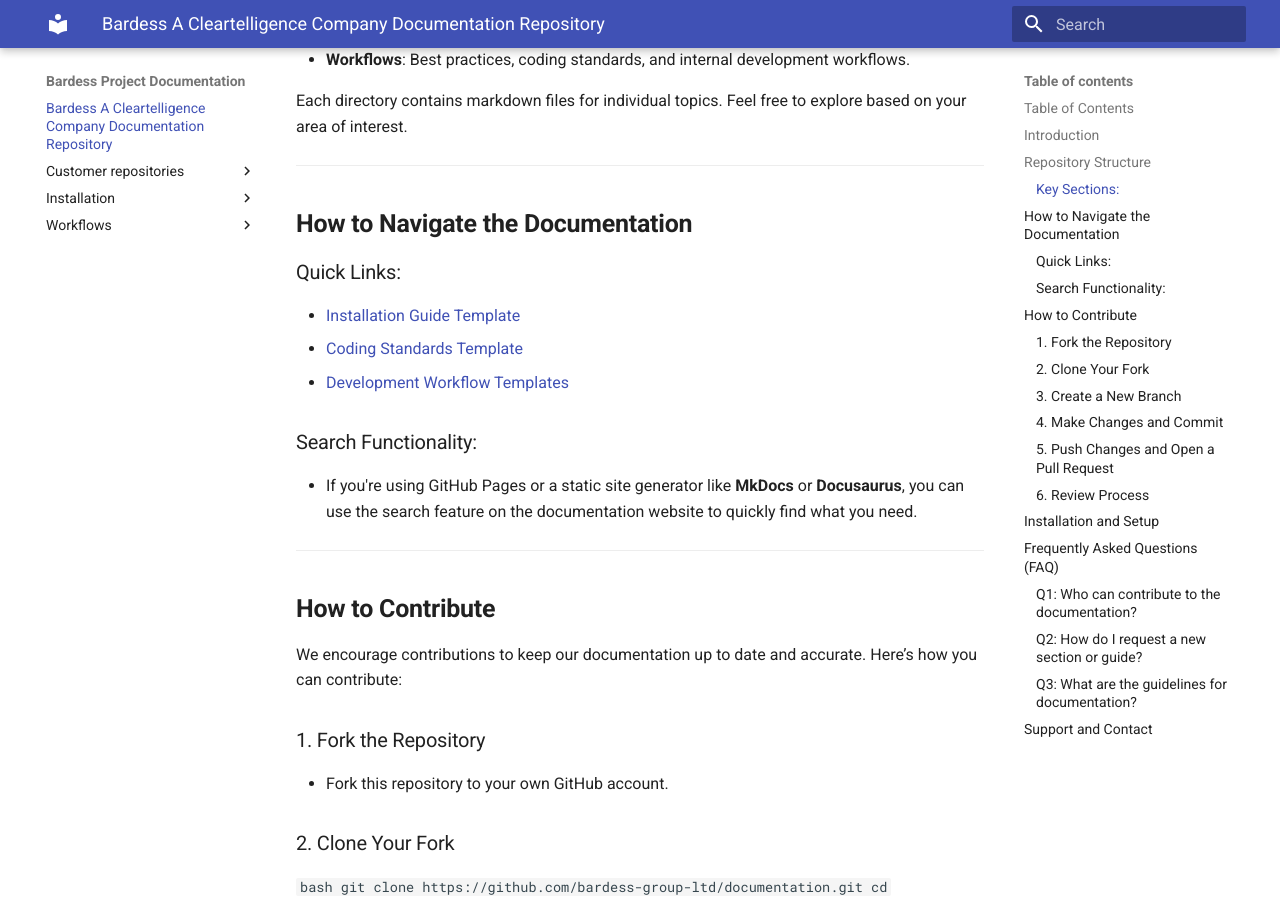
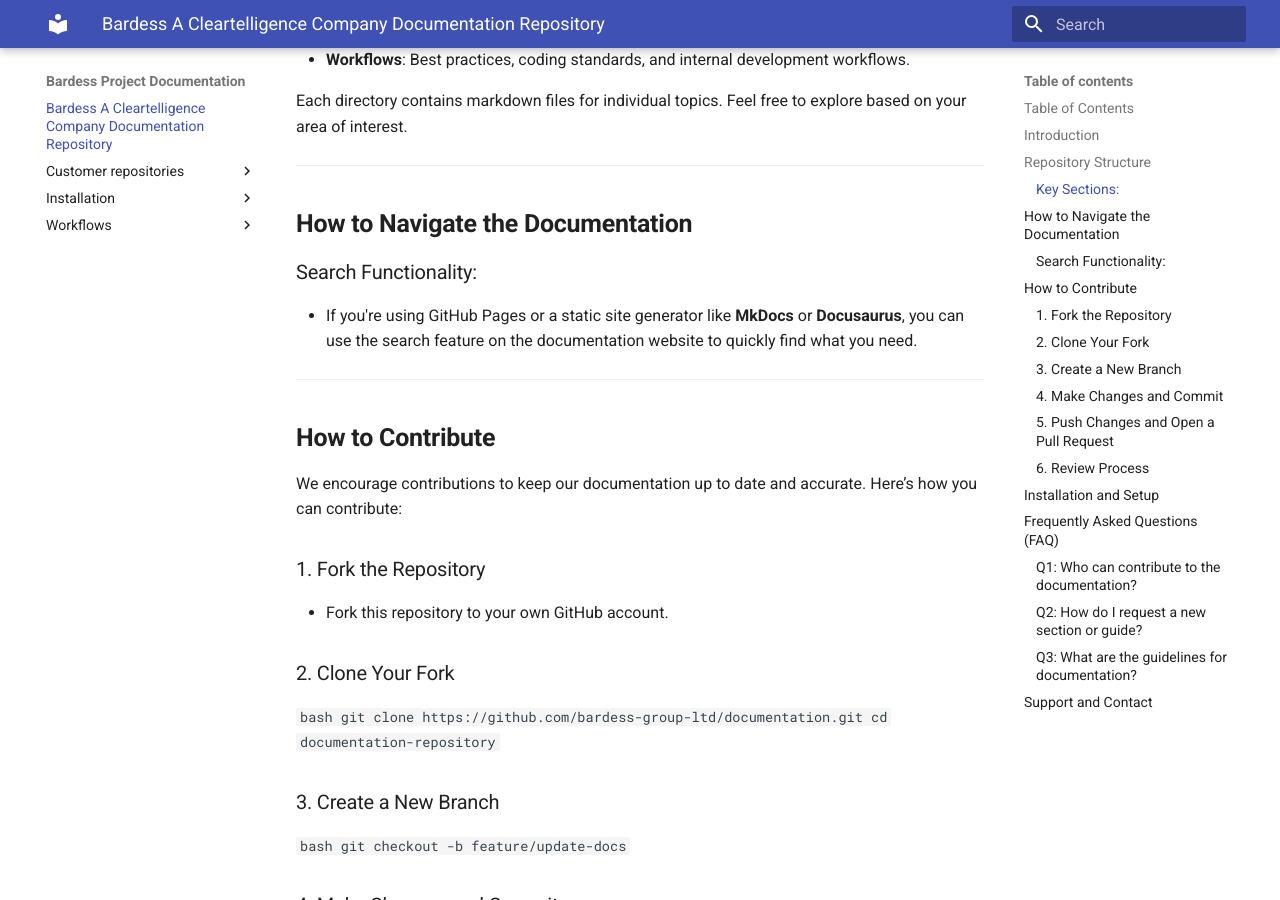
Before and after one commit to bardess-group-ltd/documentation, an MkDocs documentation site: the page built from docs/index.md, in a window 1280 px wide and 900 px high, scrolled down 1413 px. Built offline with MkDocs 1.6.1 and Material for MkDocs 9.7.7, drawn with Linux system fonts in a browser that asks for light colours.

Commit message:
updating index

```diff
--- a/docs/index.md
+++ b/docs/index.md
@@ -54,12 +54,6 @@ Each directory contains markdown files for individual topics. Feel free to explo
 ---
 
 ## **How to Navigate the Documentation**
-
-### Quick Links:
-
-- [Installation Guide Template](./installation/installation_guide_template.md)
-- [Coding Standards Template](./workflows/coding_standards_template.md)
-- [Development Workflow Templates](./workflows/development_workflow_template.md)
 
 ### Search Functionality:
 - If you're using GitHub Pages or a static site generator like **MkDocs** or **Docusaurus**, you can use the search feature on the documentation website to quickly find what you need.
```
